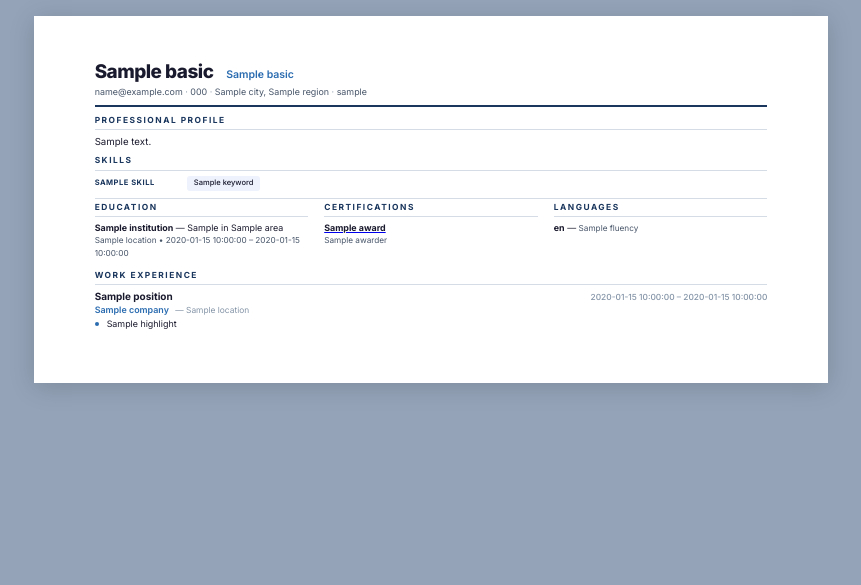
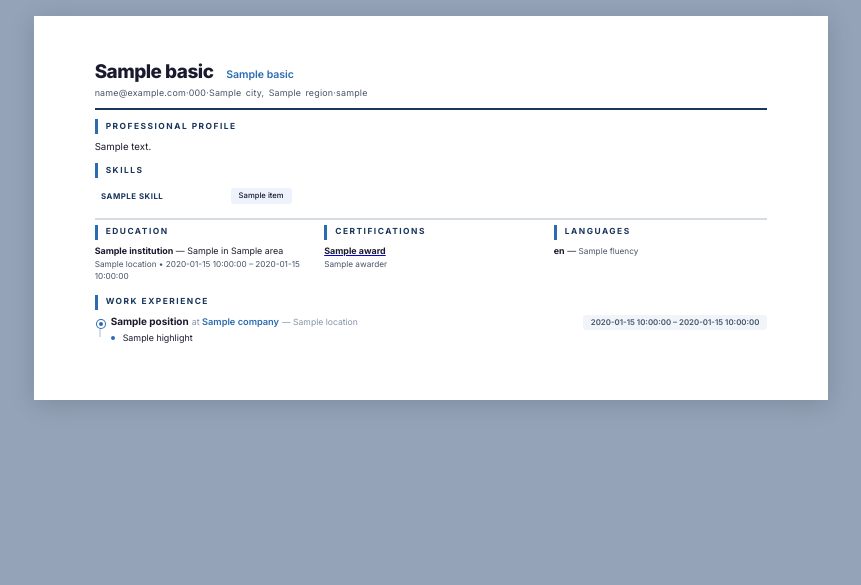
Before and after one commit to hailtr/portfolio-backend, a Flask app: template backend/templates/cv.html in a window 1280 px wide. Shown: the top 585 px of the page, without its empty margins (209-1070 px from the left). Run offline with Flask 3, Linux system fonts and the light colour scheme; the template is opened without the code that fills it: most values are stand-ins (such as "Sample title", 1, 10 or a date in 2020).

Commit message:
improve CV eye tracking: timeline, proficiency pills, accent metrics
- Left accent bar on section titles for visual rail
- Timeline connector with dots on experience entries
- Proficiency-based pill colors (>=80 gets filled accent pill)
- Key metrics in experience highlights styled in accent blue
- Date badges as subtle gray pills for right-edge scanning
- Alternating skill row backgrounds for readability
- Job title + company merged into single line
- Contact separators use HTML middots (WeasyPrint compatible)
- More whitespace between sections, bolder dividers
- PDF preview opens inline in new tab via ?preview=1

Co-Authored-By: Claude Opus 4.6 <noreply@anthropic.com>

```diff
--- a/backend/static/styles/cv.css
+++ b/backend/static/styles/cv.css
@@ -36,8 +36,8 @@ body {
 
 /* ===== HEADER ===== */
 .header {
-  margin-bottom: 0.5rem;
-  padding-bottom: 0.4rem;
+  margin-bottom: 0.6rem;
+  padding-bottom: 0.5rem;
   border-bottom: 2px solid var(--accent);
 }
 
@@ -68,6 +68,8 @@ body {
   gap: 0.15rem 0;
   font-size: 0.85em;
   color: var(--ink-light);
+  letter-spacing: 0.2px;
+  word-spacing: 0.1rem;
 }
 
 .header-row-2 span,
@@ -80,14 +82,12 @@ body {
   color: var(--accent-light);
 }
 
-.header-row-2 > *:not(:last-child)::after {
-  content: " \00b7\00a0";
-  color: var(--ink-muted);
-}
-
 /* ===== SECTIONS ===== */
+/* #2: Left accent bar on section titles */
+/* #4: More whitespace between sections */
+/* #7: Bolder section dividers */
 .section {
-  margin-bottom: 0.4rem;
+  margin-bottom: 0.6rem;
 }
 
 .section-title {
@@ -96,9 +96,10 @@ body {
   text-transform: uppercase;
   letter-spacing: 1.5px;
   color: var(--accent);
-  padding-bottom: 0.15rem;
-  border-bottom: 1.5px solid var(--border);
-  margin-bottom: 0.3rem;
+  padding: 0.1rem 0 0.1rem 0.5rem;
+  border-left: 3px solid var(--accent-light);
+  border-bottom: none;
+  margin-bottom: 0.35rem;
 }
 
 /* ===== SUMMARY ===== */
@@ -110,41 +111,92 @@ body {
 }
 
 /* ===== SKILLS (pills) ===== */
+/* #6: Alternating subtle background */
+/* #9: Proficiency-based pill colors */
 .skills-row {
-  margin-bottom: 0.15rem;
-  display: flex;
-  align-items: baseline;
-  gap: 0.3rem;
-  flex-wrap: wrap;
+  display: grid;
+  grid-template-columns: 7.5rem 1fr;
+  gap: 0 0.6rem;
+  padding: 0.28rem 0.4rem;
+  align-items: center;
+  border-bottom: 1px solid #eef1f5;
+}
+
+.skills-row:last-child {
+  border-bottom: none;
+}
+
+.skills-row.even {
+  background: #f8fafc;
 }
 
 .skills-cat {
-  font-size: 0.72em;
+  font-size: 0.75em;
   font-weight: 700;
   color: var(--accent);
   text-transform: uppercase;
   letter-spacing: 0.5px;
   white-space: nowrap;
-  min-width: 5.5rem;
+}
+
+.skills-pills {
+  display: flex;
+  flex-wrap: wrap;
+  gap: 0.25rem;
 }
 
 .pill {
-  font-size: 0.72em;
+  font-size: 0.73em;
   font-weight: 500;
-  padding: 0.12rem 0.4rem;
+  padding: 0.15rem 0.5rem;
   border-radius: 3px;
   background: var(--accent-bg);
   color: var(--ink);
-  display: inline-block;
-  margin: 0.05rem 0;
 }
 
-/* ===== JOBS ===== */
+.pill.key {
+  background: var(--accent);
+  color: var(--white);
+  font-weight: 600;
+}
+
+/* ===== EXPERIENCE ===== */
+/* #5: Job title + company on one line */
+/* #8: Timeline connector */
+.timeline {
+  position: relative;
+  padding-left: 1rem;
+}
+
+.timeline::before {
+  content: "";
+  position: absolute;
+  left: 0.25rem;
+  top: 0.5rem;
+  bottom: 0.5rem;
+  width: 2px;
+  background: var(--border);
+}
+
 .job {
-  margin-bottom: 0.35rem;
-  padding-bottom: 0.3rem;
+  position: relative;
+  margin-bottom: 0.4rem;
+  padding-bottom: 0.35rem;
   border-bottom: 1px solid #eef1f5;
   page-break-inside: avoid;
+}
+
+.job::before {
+  content: "";
+  position: absolute;
+  left: -0.85rem;
+  top: 0.45em;
+  width: 8px;
+  height: 8px;
+  border-radius: 50%;
+  background: var(--accent-light);
+  border: 2px solid var(--white);
+  box-shadow: 0 0 0 1px var(--accent-light);
 }
 
 .job:last-child {
@@ -152,42 +204,51 @@ body {
   padding-bottom: 0;
 }
 
-.job-top {
+.job-header {
   display: flex;
   justify-content: space-between;
   align-items: baseline;
+  margin-bottom: 0.12rem;
 }
 
-.job-top h3 {
+.job-title-line {
+  flex: 1;
+  min-width: 0;
+}
+
+.job-title-line h3 {
   font-size: 0.95em;
   font-weight: 700;
   color: var(--ink);
+  display: inline;
 }
 
-.job-dates {
-  font-size: 0.8em;
+.job-at {
+  font-size: 0.85em;
   color: var(--ink-muted);
-  font-weight: 500;
-  white-space: nowrap;
-  margin-left: 0.5rem;
-}
-
-.job-mid {
-  display: flex;
-  align-items: baseline;
-  gap: 0.4rem;
-  margin-bottom: 0.12rem;
 }
 
 .job-company {
-  font-size: 0.85em;
+  font-size: 0.88em;
   font-weight: 600;
   color: var(--accent-light);
 }
 
 .job-location {
-  font-size: 0.8em;
+  font-size: 0.82em;
   color: var(--ink-muted);
+}
+
+/* #3: Date as subtle badge */
+.job-dates {
+  font-size: 0.75em;
+  color: var(--ink-light);
+  font-weight: 600;
+  white-space: nowrap;
+  margin-left: 0.5rem;
+  background: #f1f5f9;
+  padding: 0.12rem 0.5rem;
+  border-radius: 3px;
 }
 
 .job-highlights {
@@ -217,16 +279,17 @@ body {
 
 .job-highlights strong {
   font-weight: 700;
+  color: var(--accent-light);
 }
 
-/* ===== BOTTOM GRID (Education + Languages) ===== */
+/* ===== BOTTOM GRID (Education + Certs + Languages) ===== */
 .bottom-grid {
   display: grid;
   grid-template-columns: 1fr 1fr 1fr;
   gap: 1rem;
-  margin-bottom: 0.5rem;
-  padding-top: 0.2rem;
-  border-top: 1.5px solid var(--border);
+  margin-bottom: 0.6rem;
+  padding-top: 0.3rem;
+  border-top: 2px solid var(--border);
   page-break-inside: avoid;
 }
 
--- a/backend/templates/cv.html
+++ b/backend/templates/cv.html
@@ -21,10 +21,12 @@
         <span class="role">{{ cv_data.basics.label }}</span>
       </div>
       <div class="header-row-2">
-        {% if cv_data.basics.email %}<span>{{ cv_data.basics.email }}</span>{% endif %}
-        {% if cv_data.basics.phone %}<span>{{ cv_data.basics.phone }}</span>{% endif %}
-        {% if cv_data.basics.location.city %}<span>{{ cv_data.basics.location.city }}{% if cv_data.basics.location.region %}, {{ cv_data.basics.location.region }}{% endif %}</span>{% endif %}
-        {% for profile in cv_data.basics.profiles %}<a href="{{ profile.url }}">{{ profile.username }}</a>{% endfor %}
+        {% set contact_items = [] %}
+        {% if cv_data.basics.email %}{% set _ = contact_items.append('<span>' ~ cv_data.basics.email ~ '</span>') %}{% endif %}
+        {% if cv_data.basics.phone %}{% set _ = contact_items.append('<span>' ~ cv_data.basics.phone ~ '</span>') %}{% endif %}
+        {% if cv_data.basics.location.city %}{% set loc = cv_data.basics.location.city %}{% if cv_data.basics.location.region %}{% set loc = loc ~ ', ' ~ cv_data.basics.location.region %}{% endif %}{% set _ = contact_items.append('<span>' ~ loc ~ '</span>') %}{% endif %}
+        {% for profile in cv_data.basics.profiles %}{% set _ = contact_items.append('<a href="' ~ profile.url ~ '">' ~ profile.username ~ '</a>') %}{% endfor %}
+        {{ contact_items|join(' &middot; ')|safe }}
       </div>
     </header>
 
@@ -41,11 +43,13 @@
     <section class="section">
       <h2 class="section-title">{% if lang == 'es' %}Habilidades{% else %}Skills{% endif %}</h2>
       {% for skill in cv_data.skills %}
-      <div class="skills-row">
+      <div class="skills-row{% if loop.index is even %} even{% endif %}">
         <span class="skills-cat">{{ skill.name }}</span>
-        {% for kw in skill.keywords %}
-        <span class="pill">{{ kw }}</span>
-        {% endfor %}
+        <div class="skills-pills">
+          {% for item in skill.skill_items %}
+          <span class="pill{% if item.proficiency >= 80 %} key{% endif %}">{{ item.name }}</span>
+          {% endfor %}
+        </div>
       </div>
       {% endfor %}
     </section>
@@ -93,15 +97,17 @@
     {% if cv_data.work %}
     <section class="section">
       <h2 class="section-title">{% if lang == 'es' %}Experiencia Laboral{% else %}Work Experience{% endif %}</h2>
+      <div class="timeline">
       {% for job in cv_data.work %}
       <div class="job">
-        <div class="job-top">
-          <h3>{{ job.position }}</h3>
+        <div class="job-header">
+          <div class="job-title-line">
+            <h3>{{ job.position }}</h3>
+            <span class="job-at"> {% if lang == 'es' %}en{% else %}at{% endif %} </span>
+            <span class="job-company">{{ job.company }}</span>
+            {% if job.location %}<span class="job-location">&mdash; {{ job.location }}</span>{% endif %}
+          </div>
           <span class="job-dates">{{ job.startDate }} &ndash; {{ job.endDate }}</span>
-        </div>
-        <div class="job-mid">
-          <span class="job-company">{{ job.company }}</span>
-          {% if job.location %}<span class="job-location">&mdash; {{ job.location }}</span>{% endif %}
         </div>
         {% if job.highlights %}
         <ul class="job-highlights">
@@ -112,12 +118,13 @@
         {% endif %}
       </div>
       {% endfor %}
+      </div>
     </section>
     {% endif %}
 
   </div>
 
-  <button id="print-btn" onclick="window.location.href='{{ url_for('cv.cv_pdf', lang=lang) }}'">
+  <button id="print-btn" onclick="window.open('{{ url_for('cv.cv_pdf', lang=lang, preview=1) }}', '_blank')">
     &#128438; PDF
   </button>
 </body>
```
Also changed, not shown: other parts of backend/static/styles/cv.css (+22 -15 lines), backend/routes/cv.py (+8 -4 lines).
